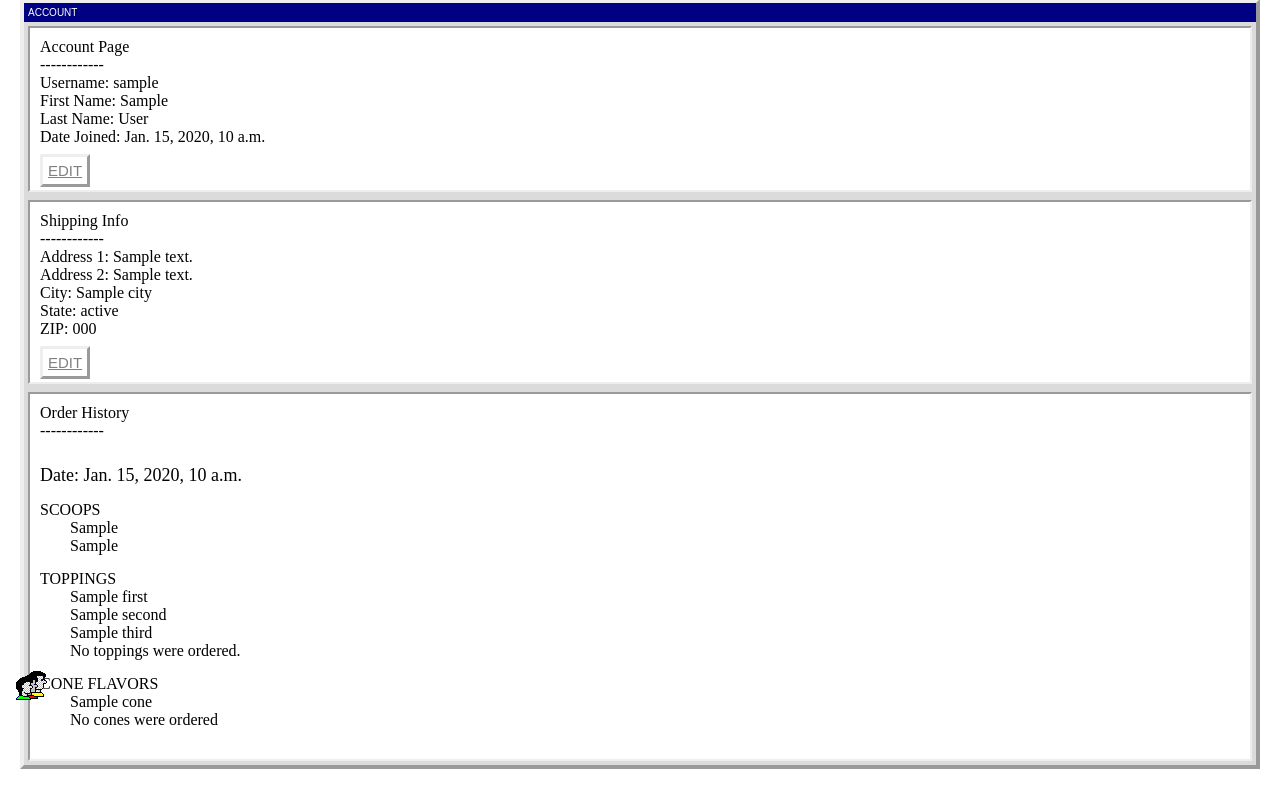
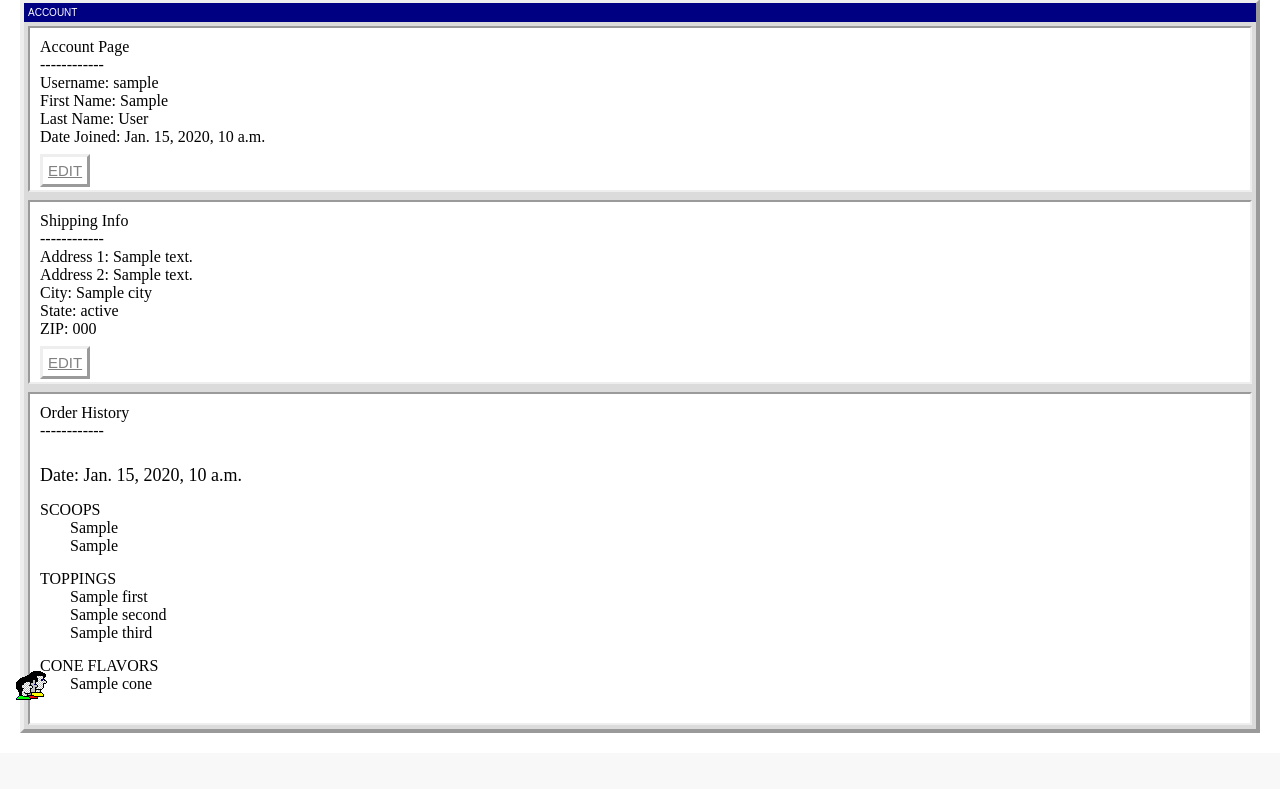
Before and after one commit to ryanc3412/Cowpokes_Drone_Cones, a Django app: template drone_cones/templates/drone_cones/account_page.html in a window 1280 px wide. Shown: the part 84-873 px from the top of the page. After the commit the page ends 817 px from the top, so only its background shows below. Run offline with Django 4.2, Linux system fonts and the light colour scheme; the template is opened without the code that fills it: most values are stand-ins (such as "Sample title", 1, 10 or a date in 2020).

Commit message:
fixed bugs in account history code

```diff
--- a/drone_cones/templates/drone_cones/account_page.html
+++ b/drone_cones/templates/drone_cones/account_page.html
@@ -78,7 +78,6 @@
 									</div>
 							</div>
                         <div class="orderHistoryToppings"> TOPPINGS </div>
-						{% if order.item.0.toppings %}
                         <div class="orderItems">
                             <div class="orderItem" id="topping1">
                                 {{ order.items.0.toppings.first }}
@@ -90,20 +89,11 @@
                                 {{ order.items.0.toppings.third }}
                             </div>
                         </div>
-						{% endif %}
-						<div class="orderItems">
-							No toppings were ordered.
-						</div>
                         <div class="orderHistoryConeFlavors"> CONE FLAVORS </div>
-						{% if order.items.0.cone %}
                         <div class="orderItems">
                             <div class="orderItem" id="cone">
                                 {{ order.items.0.cone }}
                             </div>
-                        </div>
-						{% endif %}
-						<div class="orderItems" id="cone">
-							No cones were ordered
                         </div>
                         <div class="spacer"></div>
                     </div>
```
Lines whose indentation alone changed are shown as unchanged.
